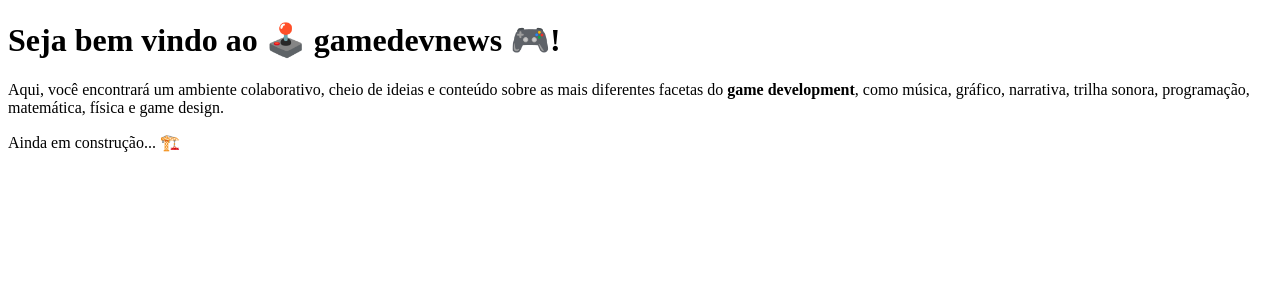
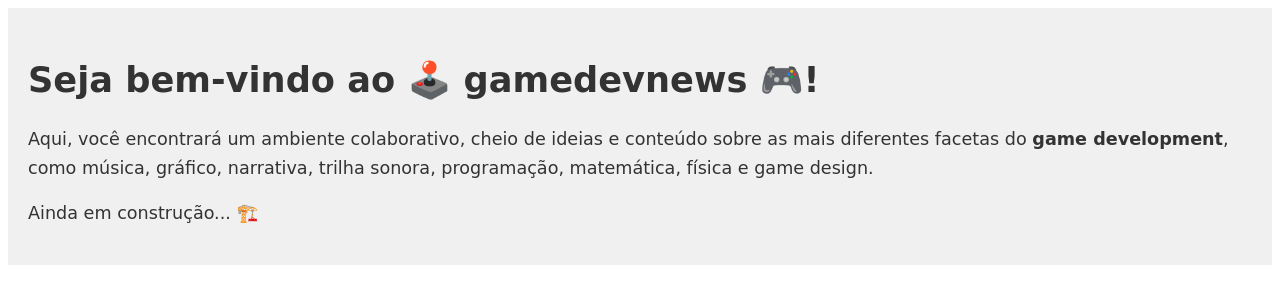
Before and after one commit to pedroqcastro/clone-tabnews, a Next.js app: page / in a window 1280 px wide. Shown: the top 304 px of the page. Built offline with nearby package versions, Linux system fonts and the light colour scheme.

Commit message:
Formatação da página "Em cosntrução" ao estilo sans 💀😉

```diff
--- a/pages/index.js
+++ b/pages/index.js
@@ -1,11 +1,29 @@
 function Home() {
+  const estiloGamer = {
+    fontFamily: '"Comic Sans MS", cursive, sans-serif',
+    padding: "20px",
+    backgroundColor: "#f0f0f0",
+    lineHeight: 1.6,
+    fontSize: "1.1em",
+    color: "#333",
+  };
+
+  const estiloTitulo = {
+    fontSize: "2em",
+    marginBottom: "0.5em",
+  };
+
   return (
-    <><h1>
-      Seja bem vindo ao 🕹️ gamedevnews 🎮!
-    </h1><p>Aqui, você encontrará um ambiente colaborativo, cheio de ideias e conteúdo sobre as mais diferentes
-      facetas do <strong>game development</strong>, como música, gráfico, narrativa, trilha sonora, programação, matemática, física e
-      game design.
-      </p><p>Ainda em construção... 🏗️</p></>
+    <div style={estiloGamer}>
+      <h1 style={estiloTitulo}>Seja bem-vindo ao 🕹️ gamedevnews 🎮!</h1>
+      <p>
+        Aqui, você encontrará um ambiente colaborativo, cheio de ideias e
+        conteúdo sobre as mais diferentes facetas do{" "}
+        <strong>game development</strong>, como música, gráfico, narrativa,
+        trilha sonora, programação, matemática, física e game design.
+      </p>
+      <p>Ainda em construção... 🏗️</p>
+    </div>
   );
 }
 
```
